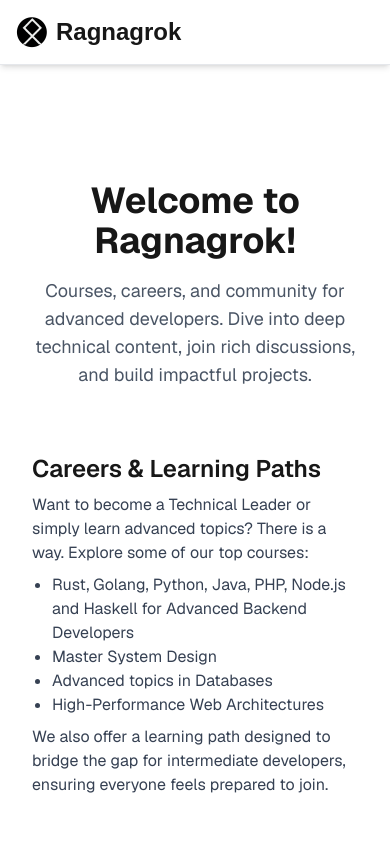
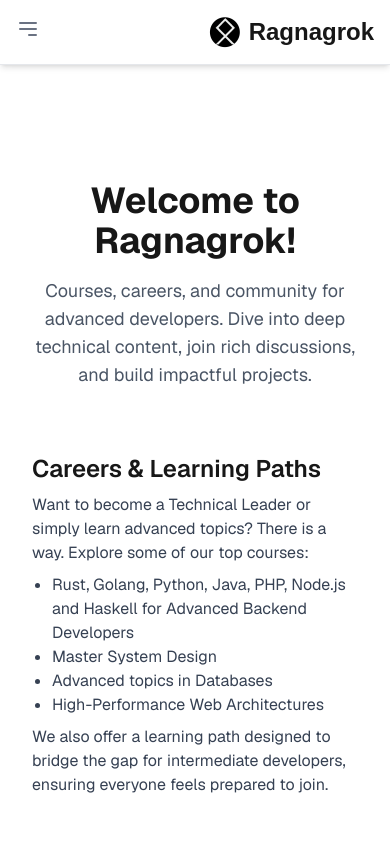
Before and after one commit to sawady/ragnagrok-site, a Next.js app: page / in a window 390 px wide. Shown: the top 844 px of the page. Built offline with nearby package versions, Linux system fonts and the light colour scheme.

Commit message:
feat: navlinks better

```diff
--- a/src/components/ui/NavLink.tsx
+++ b/src/components/ui/NavLink.tsx
@@ -15,10 +15,10 @@ export function NavLink({ href, children }: NavLinkProps) {
   return (
     <Link
       href={href}
-      className={`inline-flex items-center px-1 pt-1 border-b-2 text-sm font-medium transition-colors ${
+      className={`inline-flex items-center px-1 pt-1 text-sm font-medium transition-colors ${
         isActive
-          ? "border-gray-300 text-gray-900 dark:text-white" // Active state
-          : "border-transparent text-gray-500 dark:text-gray-400 hover:border-gray-300 dark:hover:border-gray-700 hover:text-gray-700 dark:hover:text-gray-300" // Default state
+          ? "text-gray-900 dark:text-white" // Active state
+          : "text-gray-500 dark:text-gray-400 hover:border-gray-300 dark:hover:border-gray-700 hover:text-gray-700 dark:hover:text-gray-300" // Default state
       }`}
       aria-current={isActive ? "page" : undefined}
     >
--- a/src/components/ui/Navbar.tsx
+++ b/src/components/ui/Navbar.tsx
@@ -1,12 +1,59 @@
+"use client";
+
 import Link from "next/link";
 import Image from "next/image"; // Import the Next.js Image component
 import { NavLink } from "./NavLink";
+import { useState } from "react";
 
 export function Navbar() {
+  const [isMobileMenuOpen, setIsMobileMenuOpen] = useState(false);
+
+  const toggleMobileMenu = () => {
+    setIsMobileMenuOpen(!isMobileMenuOpen);
+  };
+
   return (
     <nav className="sticky top-0 left-0 right-0 z-50 bg-white dark:bg-black shadow-md border-b border-gray-200 dark:border-gray-800">
       <div className="max-w-6xl mx-auto px-4 sm:px-6 lg:px-8">
         <div className="flex justify-between items-center h-16">
+          {/* Mobile menu button */}
+          <div className="sm:hidden">
+            <button
+              onClick={toggleMobileMenu}
+              className="text-gray-500 dark:text-gray-400 hover:text-gray-700 dark:hover:text-gray-300 focus:outline-none focus:text-gray-700 dark:focus:text-gray-300"
+              aria-label="Toggle mobile menu"
+            >
+              {isMobileMenuOpen ? (
+                <svg
+                  className="h-6 w-6"
+                  fill="none"
+                  viewBox="0 0 24 24"
+                  stroke="currentColor"
+                >
+                  <path
+                    strokeLinecap="round"
+                    strokeLinejoin="round"
+                    strokeWidth="2"
+                    d="M6 18L18 6M6 6l12 12"
+                  />
+                </svg>
+              ) : (
+                <svg
+                  className="h-6 w-6"
+                  fill="none"
+                  viewBox="0 0 24 24"
+                  stroke="currentColor"
+                >
+                  <path
+                    strokeLinecap="round"
+                    strokeLinejoin="round"
+                    strokeWidth="2"
+                    d="M4 6h16M4 12h16m-7 6h7"
+                  />
+                </svg>
+              )}
+            </button>
+          </div>
           {/* Logo and Title */}
           <div className="flex-shrink-0">
             {/* Wrap logo and title in a flex container for alignment */}
@@ -35,10 +82,17 @@ export function Navbar() {
             <NavLink href="/consulting">Consulting</NavLink>
           </div>
 
-          {/* Placeholder for potential mobile menu button */}
-          <div className="sm:hidden">
-            {/* Mobile menu button can be added here later */}
-          </div>
+          {/* Mobile Menu */}
+          {isMobileMenuOpen && (
+            <div className="sm:hidden absolute top-16 left-0 w-full bg-white dark:bg-black border-b border-gray-200 dark:border-gray-800">
+              <div className="w-auto px-2 pt-2 pb-3 flex flex-col gap-4 text-gray-500 dark:text-gray-400 hover:text-gray-700 dark:hover:text-gray-300 hover:bg-gray-100 dark:hover:bg-gray-800 space-x-4">
+                <NavLink href="/learning">Learning</NavLink>
+                <NavLink href="/streaming">Streaming</NavLink>
+                <NavLink href="/community">Community</NavLink>
+                <NavLink href="/consulting">Consulting</NavLink>
+              </div>
+            </div>
+          )}
         </div>
       </div>
     </nav>
```
